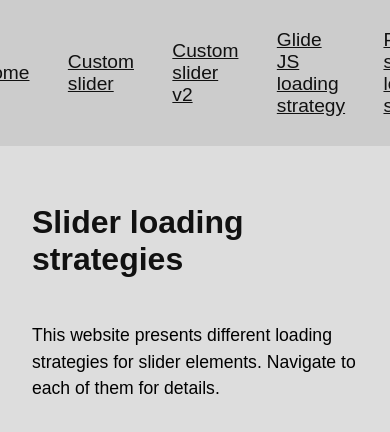
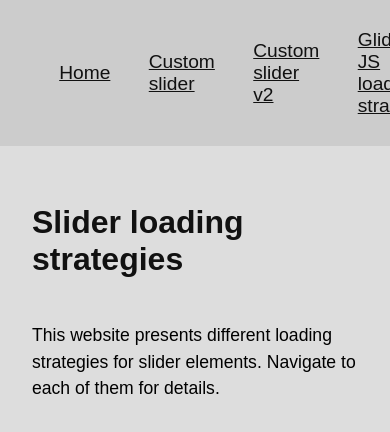
Before and after one commit to bkudyba/slider-loading-strategy, a website: page index.html in a window 390 px wide. Drawn offline with Linux system fonts and the light colour scheme.

Commit message:
Fix: Mobile display fix

```diff
--- a/assets/scss/main.scss
+++ b/assets/scss/main.scss
@@ -17,11 +17,11 @@ nav {
   background-color: #ccc;
   font-family: sans-serif;
   font-size: 1.2rem;
-  overflow-x: hidden;
+  overflow-x: auto;
 
   ul {
     display: flex;
-    justify-content: center;
+    // justify-content: center;
     align-items: center;
     width: 100%;
 
```
Also changed, not shown: assets/css/main.css.
